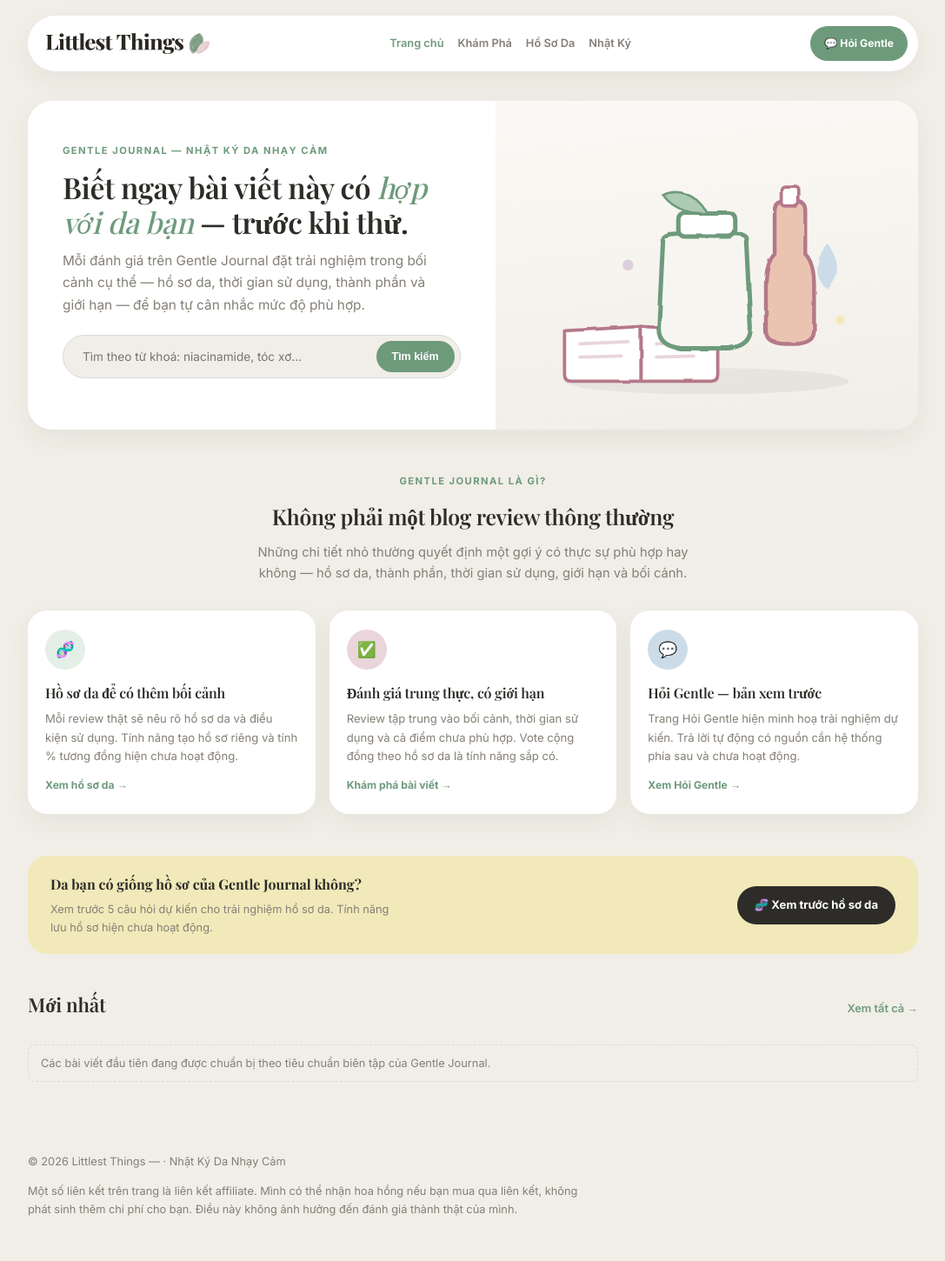
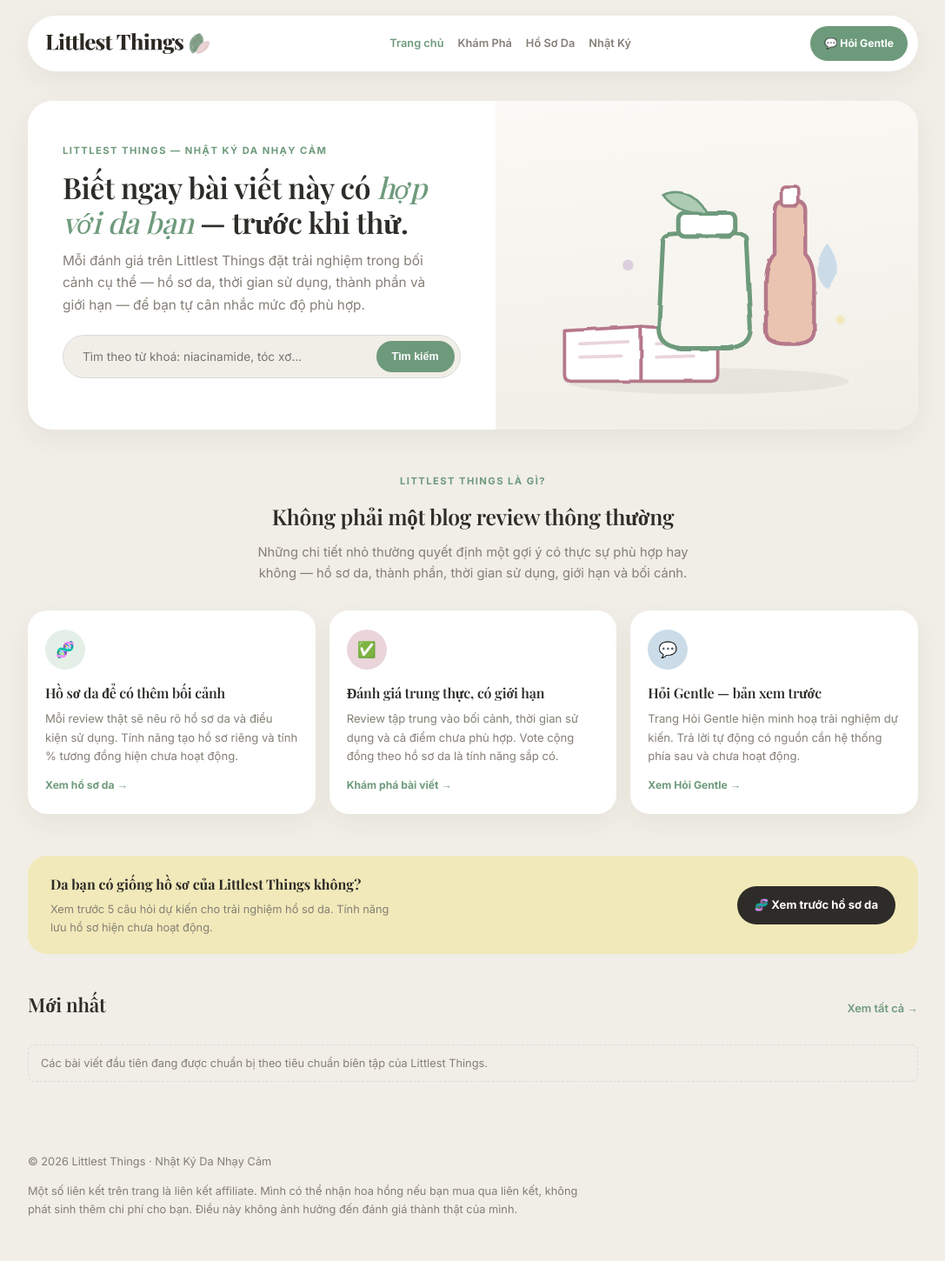
Before and after one commit to gentle-journal/gentle-journal, a Jekyll site: the page built from index.html, in a window 1280 px wide. Shown: the whole page at 87% size, without its empty margins (96-1183 px from the left). Built offline with Jekyll 4.4.1, drawn with Linux system fonts in a browser that asks for light colours; some web fonts are replaced.

Commit message:
Complete Littlest Things brand cleanup

```diff
--- a/_includes/footer.html
+++ b/_includes/footer.html
@@ -1,6 +1,6 @@
 <footer class="site">
   <div class="wrap">
-    <p>© {{ site.time | date: '%Y' }} Littlest Things — {{ site.descriptor }} · {{ site.tagline }}</p>
+    <p>© {{ site.time | date: '%Y' }} Littlest Things · {{ site.tagline }}</p>
     <p>Một số liên kết trên trang là liên kết affiliate. Mình có thể nhận hoa hồng nếu bạn mua qua liên kết, không phát sinh thêm chi phí cho bạn. Điều này không ảnh hưởng đến đánh giá thành thật của mình.</p>
   </div>
 </footer>
--- a/gioi-thieu.html
+++ b/gioi-thieu.html
@@ -5,7 +5,7 @@
 ---
 <h1>Về Littlest Things</h1>
 
-<p>Littlest Things là một Gentle Journal về chăm sóc da, tóc và những chuyến đi — nơi những chi tiết nhỏ như hồ sơ da, thành phần, thời gian sử dụng, bối cảnh và giới hạn của một sản phẩm được đặt lên trước những lời quảng cáo lớn.</p>
+<p>Littlest Things là một trang biên tập về chăm sóc da, tóc và những chuyến đi — nơi những chi tiết nhỏ như hồ sơ da, thành phần, thời gian sử dụng, bối cảnh và giới hạn của một sản phẩm được đặt lên trước những lời quảng cáo lớn.</p>
 
 <p>Đây không phải là trang cá nhân của một KOL. Nội dung được xây dựng để giúp bạn hiểu một gợi ý đến từ hoàn cảnh nào, có căn cứ gì, và liệu nó có thực sự liên quan đến mình hay không.</p>
 
--- a/index.html
+++ b/index.html
@@ -5,9 +5,9 @@
 <div class="hero">
   <div class="hero-grid">
     <div class="hero-inner">
-      <div class="eyebrow">Gentle Journal — Nhật Ký Da Nhạy Cảm</div>
+      <div class="eyebrow">Littlest Things — Nhật Ký Da Nhạy Cảm</div>
       <h1>Biết ngay bài viết này có <span class="italic">hợp với da bạn</span> — trước khi thử.</h1>
-      <p class="sub">Mỗi đánh giá trên Gentle Journal đặt trải nghiệm trong bối cảnh cụ thể — hồ sơ da, thời gian sử dụng, thành phần và giới hạn — để bạn tự cân nhắc mức độ phù hợp.</p>
+      <p class="sub">Mỗi đánh giá trên Littlest Things đặt trải nghiệm trong bối cảnh cụ thể — hồ sơ da, thời gian sử dụng, thành phần và giới hạn — để bạn tự cân nhắc mức độ phù hợp.</p>
       <form class="search-bar" action="{{ '/kham-pha/' | relative_url }}" method="get" role="search" aria-label="Tìm bài viết">
         <input type="search" name="q" placeholder="Tìm theo từ khoá: niacinamide, tóc xơ..." autocomplete="off">
         <button class="go" type="submit">Tìm kiếm</button>
@@ -36,7 +36,7 @@
 </div>
 
 <div class="why">
-  <div class="eyebrow">Gentle Journal là gì?</div>
+  <div class="eyebrow">Littlest Things là gì?</div>
   <h2>Không phải một blog review thông thường</h2>
   <p class="lead">Những chi tiết nhỏ thường quyết định một gợi ý có thực sự phù hợp hay không — hồ sơ da, thành phần, thời gian sử dụng, giới hạn và bối cảnh.</p>
   <div class="value-grid">
@@ -47,7 +47,7 @@
 </div>
 
 <div class="promo">
-  <div><div class="txt">Da bạn có giống hồ sơ của Gentle Journal không?</div><div class="sub-txt">Xem trước 5 câu hỏi dự kiến cho trải nghiệm hồ sơ da. Tính năng lưu hồ sơ hiện chưa hoạt động.</div></div>
+  <div><div class="txt">Da bạn có giống hồ sơ của Littlest Things không?</div><div class="sub-txt">Xem trước 5 câu hỏi dự kiến cho trải nghiệm hồ sơ da. Tính năng lưu hồ sơ hiện chưa hoạt động.</div></div>
   <a class="btn" href="{{ '/ho-so-da/' | relative_url }}">🧬 Xem trước hồ sơ da</a>
 </div>
 
@@ -79,5 +79,5 @@
 {% endfor %}
 </div>
 {% else %}
-<div class="not-live-note">Các bài viết đầu tiên đang được chuẩn bị theo tiêu chuẩn biên tập của Gentle Journal.</div>
+<div class="not-live-note">Các bài viết đầu tiên đang được chuẩn bị theo tiêu chuẩn biên tập của Littlest Things.</div>
 {% endif %}
--- a/kham-pha.html
+++ b/kham-pha.html
@@ -66,7 +66,7 @@
 </div>
 <div class="not-live-note" data-filter-empty hidden>Chưa có bài viết phù hợp. Thử từ khoá khác hoặc chọn “Tất cả” ở các bộ lọc.</div>
 {% else %}
-<div class="not-live-note">Chưa có bài viết xuất bản. Các bài đầu tiên đang được chuẩn bị theo tiêu chuẩn biên tập của Gentle Journal.</div>
+<div class="not-live-note">Chưa có bài viết xuất bản. Các bài đầu tiên đang được chuẩn bị theo tiêu chuẩn biên tập của Littlest Things.</div>
 {% endif %}
 
 <script src="{{ '/assets/js/discovery.js' | relative_url }}" defer></script>
--- a/lien-he.html
+++ b/lien-he.html
@@ -4,6 +4,6 @@
 permalink: /lien-he/
 ---
 <h1>Liên Hệ</h1>
-<p>Có câu hỏi về sản phẩm, muốn hợp tác, hoặc góp ý cho Gentle Journal? Gửi email cho mình:</p>
-<p><a href="mailto:hello@gentlejournal.vn">hello@gentlejournal.vn</a></p>
-<p class="excerpt">(Email hiện tại vẫn là placeholder. Cập nhật sau khi tên miền và email chính thức của Gentle Journal được chọn.)</p>
+<p>Có câu hỏi về sản phẩm, muốn hợp tác, hoặc góp ý cho Littlest Things?</p>
+<p>Email liên hệ chính thức đang được cập nhật.</p>
+<p class="excerpt">Littlest Things sẽ chỉ công bố địa chỉ email sau khi hộp thư chính thức được thiết lập. Không sử dụng địa chỉ placeholder gắn với định danh cũ.</p>
```
Also changed, not shown: README.md.
